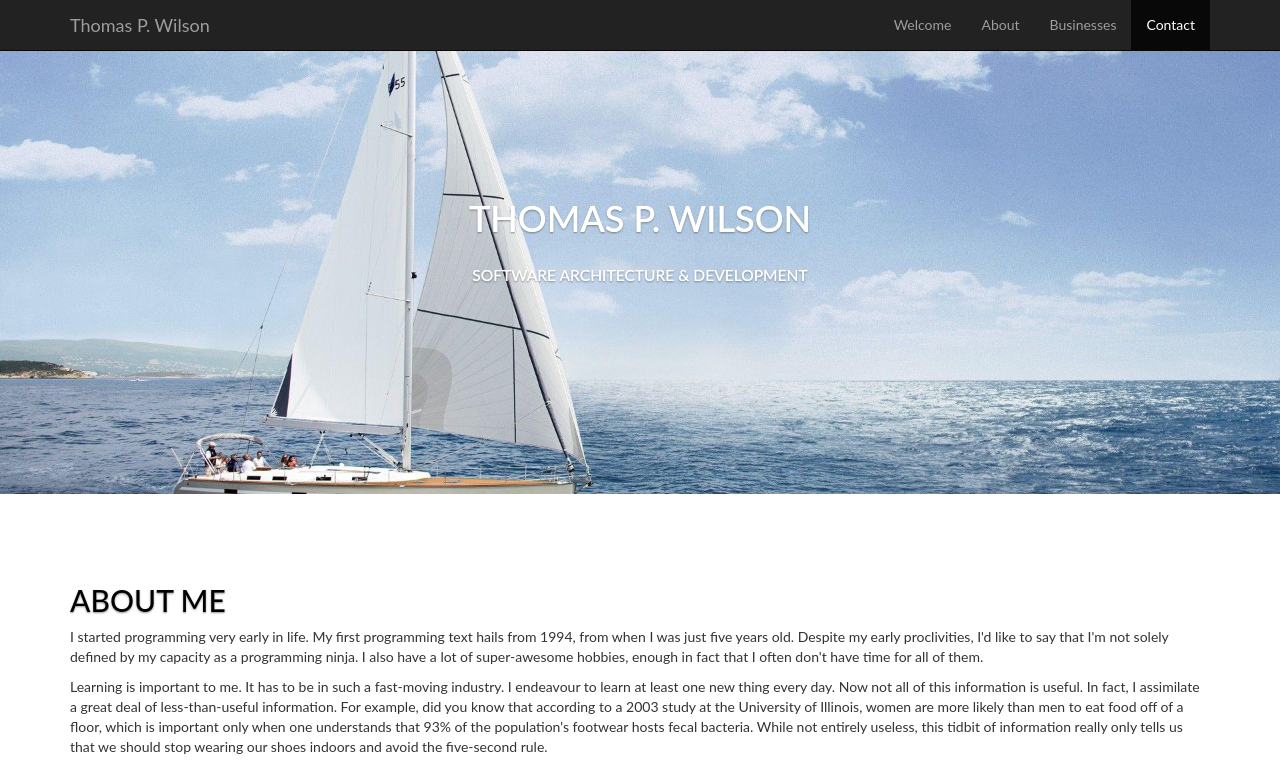
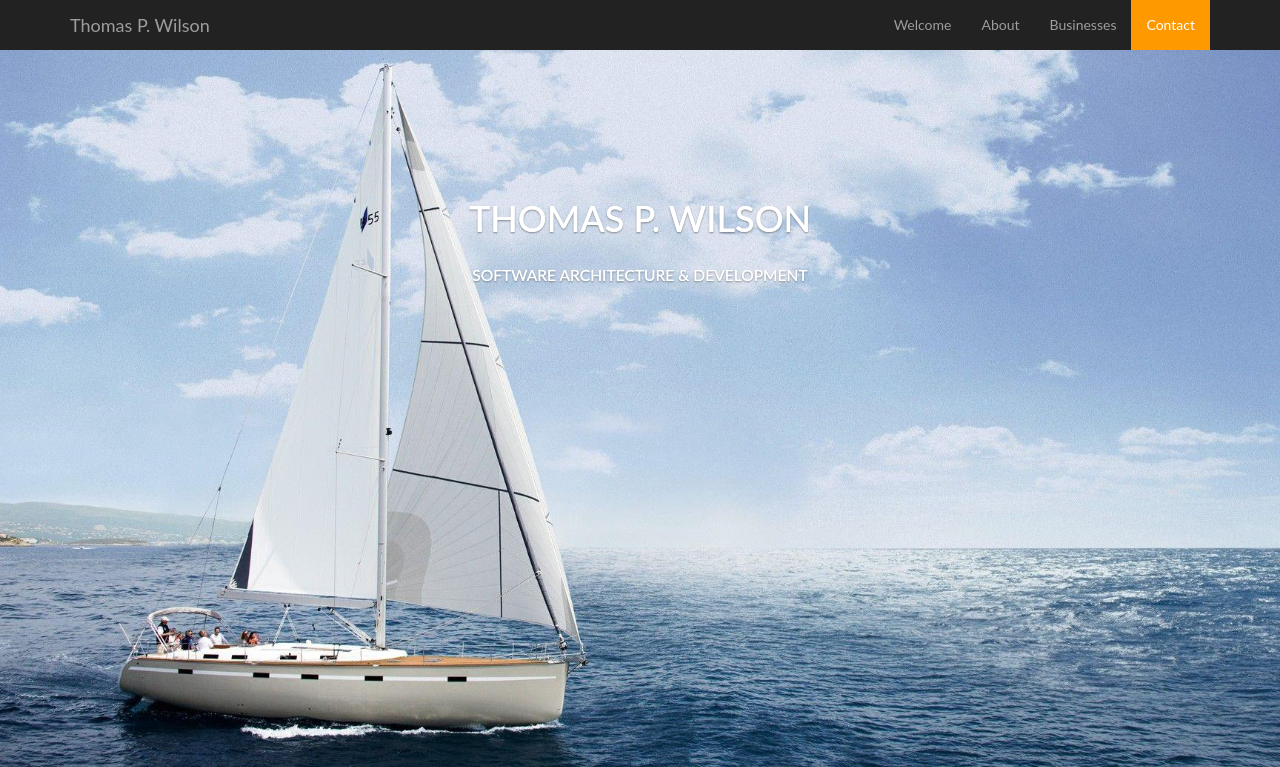
Before and after one commit to thomas-p-wilson/www.thomaspwilson.com, a PHP site: page / in a window 1280 px wide. Shown: the top 767 px of the page. Run offline with PHP 8.4, Linux system fonts and the light colour scheme; some libraries are stand-ins or nearby versions.

Commit message:
I think the navbar is done, other than changing links as content changes

```diff
--- /dev/null
+++ b/assets/javascripts/jquery.parallax-1.1.3.js
@@ -0,0 +1,69 @@
+/*
+Plugin: jQuery Parallax
+Version 1.1.3
+Author: Ian Lunn
+Twitter: @IanLunn
+Author URL: http://www.ianlunn.co.uk/
+Plugin URL: http://www.ianlunn.co.uk/plugins/jquery-parallax/
+
+Dual licensed under the MIT and GPL licenses:
+http://www.opensource.org/licenses/mit-license.php
+http://www.gnu.org/licenses/gpl.html
+*/
+
+(function( $ ){
+	var $window = $(window);
+	var windowHeight = $window.height();
+
+	$window.resize(function () {
+		windowHeight = $window.height();
+	});
+
+	$.fn.parallax = function(xpos, speedFactor, outerHeight) {
+		var $this = $(this);
+		var getHeight;
+		var firstTop;
+		var paddingTop = 0;
+
+		//get the starting position of each element to have parallax applied to it
+		$this.each(function(){
+		    firstTop = $this.offset().top;
+		});
+
+		if (outerHeight) {
+			getHeight = function(jqo) {
+				return jqo.outerHeight(true);
+			};
+		} else {
+			getHeight = function(jqo) {
+				return jqo.height();
+			};
+		}
+
+		// setup defaults if arguments aren't specified
+		if (arguments.length < 1 || xpos === null) xpos = "50%";
+		if (arguments.length < 2 || speedFactor === null) speedFactor = 0.1;
+		if (arguments.length < 3 || outerHeight === null) outerHeight = true;
+
+		// function to be called whenever the window is scrolled or resized
+		function update(){
+			var pos = $window.scrollTop();
+
+			$this.each(function(){
+				var $element = $(this);
+				var top = $element.offset().top;
+				var height = getHeight($element);
+
+				// Check if totally above or totally below viewport
+				if (top + height < pos || top > pos + windowHeight) {
+					return;
+				}
+
+				$this.css('backgroundPosition', xpos + " " + Math.round((firstTop - pos) * speedFactor) + "px");
+			});
+		}
+
+		$window.bind('scroll', update).resize(update);
+		update();
+	};
+})(jQuery);
--- a/templates/base.twig
+++ b/templates/base.twig
@@ -114,6 +114,20 @@
 
 
 
+            #nav {
+                border-bottom-width: 0;
+            }
+            #nav li a {
+                transition: all ease-in-out .5s
+            }
+            #nav li.active a,
+            #nav li a:hover {
+                background-color: #ff9900;
+            }
+
+
+
+
 
 
             #welcome-section {
@@ -124,9 +138,12 @@
                 padding-bottom: 109px;
                 padding-top: 109px;
             }
-            #welcome-section .container {
-                text-align: center;
-            }
+                {# #welcome-section .img {
+                    background-image: url(assets/images/sailboat.jpg);
+                }#}
+                #welcome-section .container {
+                    text-align: center;
+                }
 
             #quick-links-section {
                 background: #ccccff;
@@ -282,9 +299,25 @@
 
         <script src="//code.jquery.com/jquery-1.9.1.min.js" charset="utf-8"></script>
         <script src="vendor/twbs/bootstrap/dist/js/bootstrap.min.js" charset="utf-8"></script>
+        <script src="assets/javascripts/jquery.parallax-1.1.3.js" charset="utf-8"></script>
         <script type="text/javascript">
         /* Custom Scripts */
         $(document).ready(function () {
+            // Resize main image
+            var viewHeight = $(window).height();
+            $("#welcome-section").css({
+                height: viewHeight
+            });
+            $(window).on('resize', function () {
+                var viewHeight = $(window).height();
+                $("#welcome-section").css({
+                    height: viewHeight
+                });
+            });
+
+            // Setup parallax
+            $('#welcome-section').parallax("50%", 0.3);
+
 {#
                 // Start One Page Scrolling
                 $('.top-menu').singlePageNav({
@@ -299,22 +332,8 @@
             });
 
                 // Start Parallax script
-                $('.bg-img').parallax("50%", 0.1);
-                $('#quoteArea').parallax("50%", 0.2);
-                $('#videoArea').parallax("50%", 0.1);
-                $('#clientsArea').parallax("50%", 0.1);
 
                 // Start main image
-                var viewHeight = $(window).height();
-                $("#main-slider .bg-img").css({
-                        'height': viewHeight
-                });
-                $(window).on('resize', function () {
-                        var viewHeight = $(window).height();
-                        $("#main-slider .bg-img").css({
-                                'height': viewHeight
-                        });
-                });
 
                 // Start work gallery
                 $('#Grid').mixitup();
```
